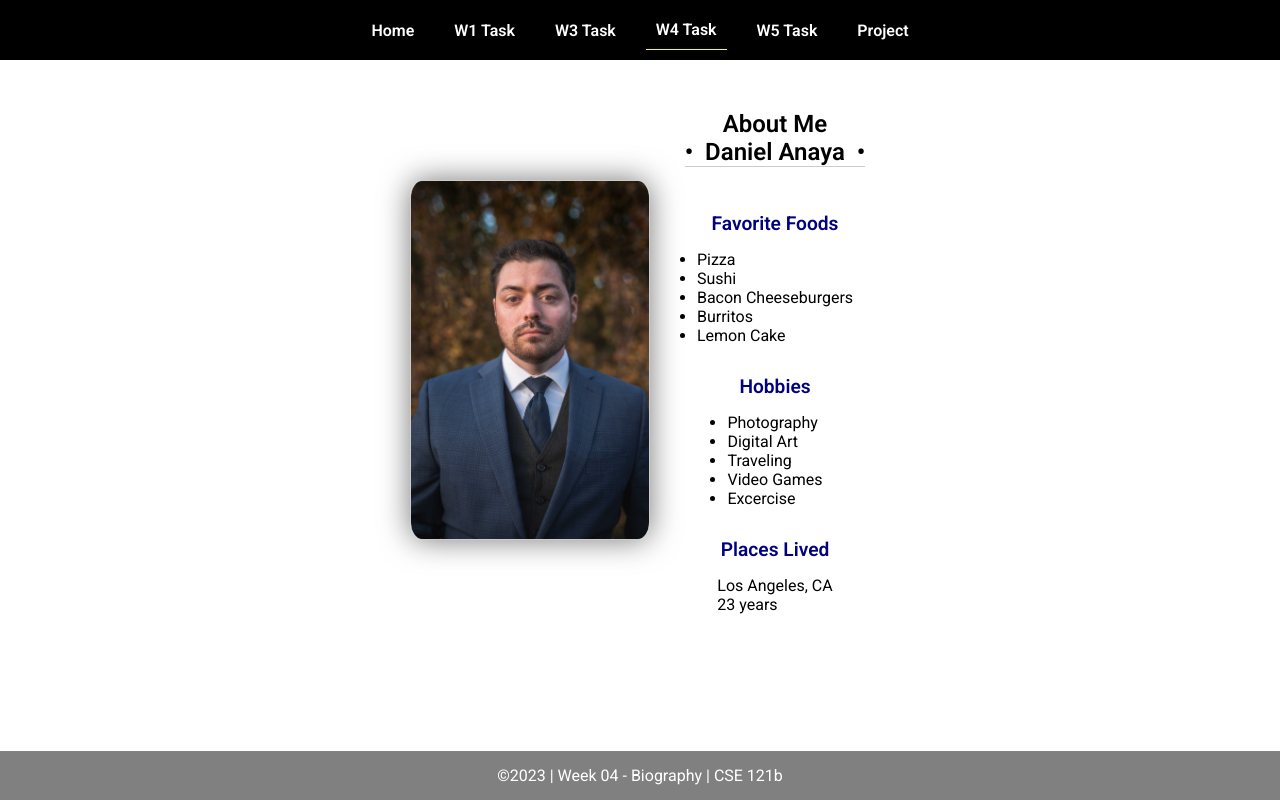
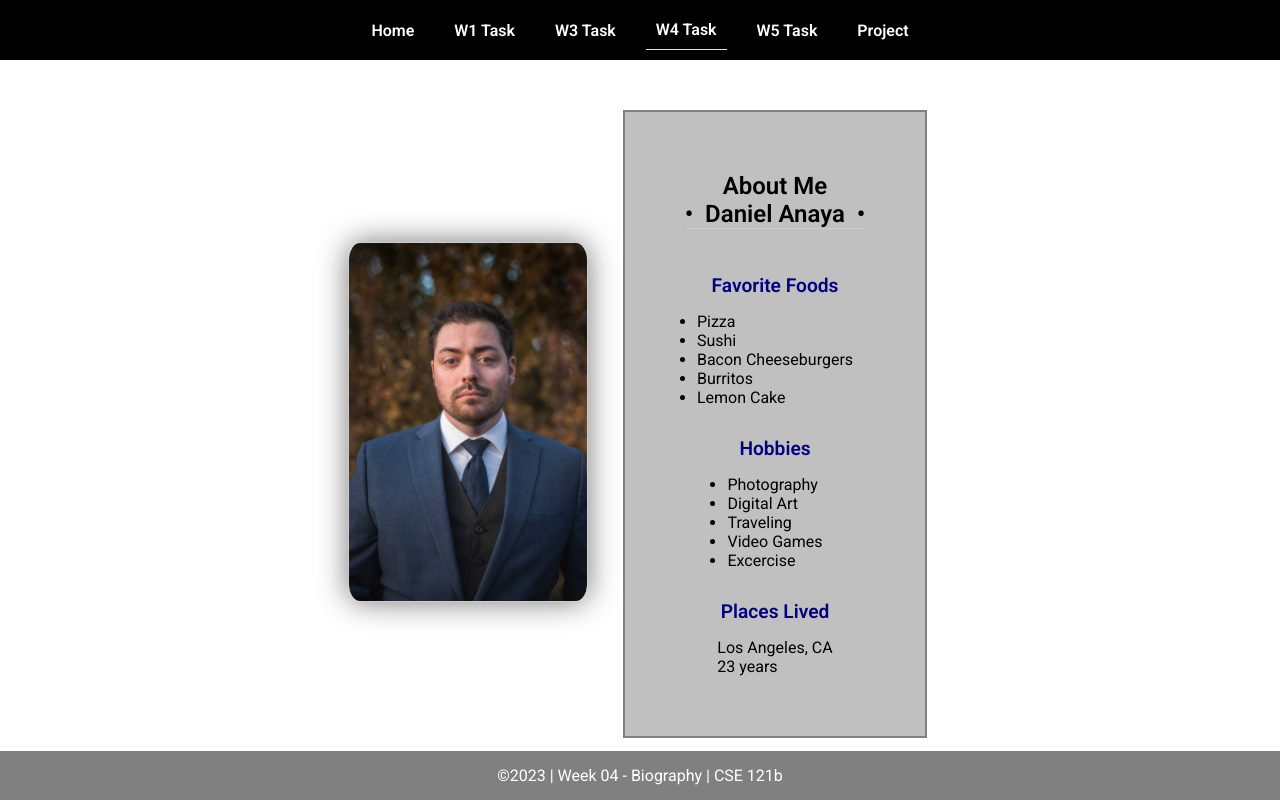
Before and after one commit to Daniel-J-Anaya/cse121b, a plain HTML site: page w04-task.html in a window 1280 px wide. Drawn offline with Linux system fonts and the light colour scheme.

Commit message:
fixed img link
created gray box for info

```diff
--- a/scripts/w04-task.js
+++ b/scripts/w04-task.js
@@ -3,7 +3,7 @@
 /* Profile Object  */
 let myProfile = {
   name: `Daniel Anaya`,
-  photo: `/images/portrait.jpg`,
+  photo: `images/portrait.jpg`,
   favoriteFoods: [
     `Pizza`,
     `Sushi`,
--- a/styles/main.css
+++ b/styles/main.css
@@ -101,7 +101,10 @@ section {
     display: flex;
     flex-direction: column;
     align-items: center;
-    margin: 10px
+    margin: 10px;
+    background-color: silver;
+    border: 2px solid grey;
+    padding: 60px;
 }
 
 label {
```
